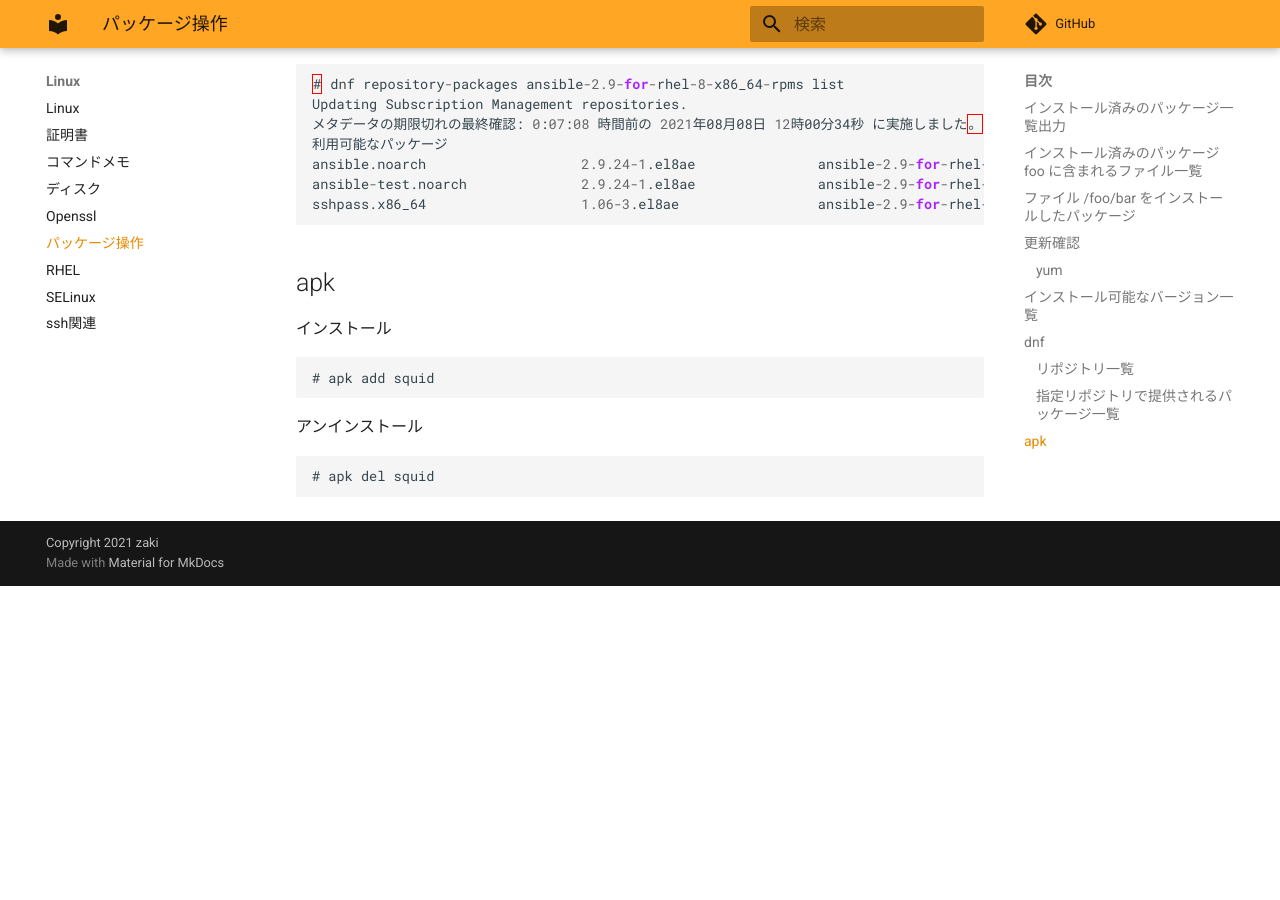
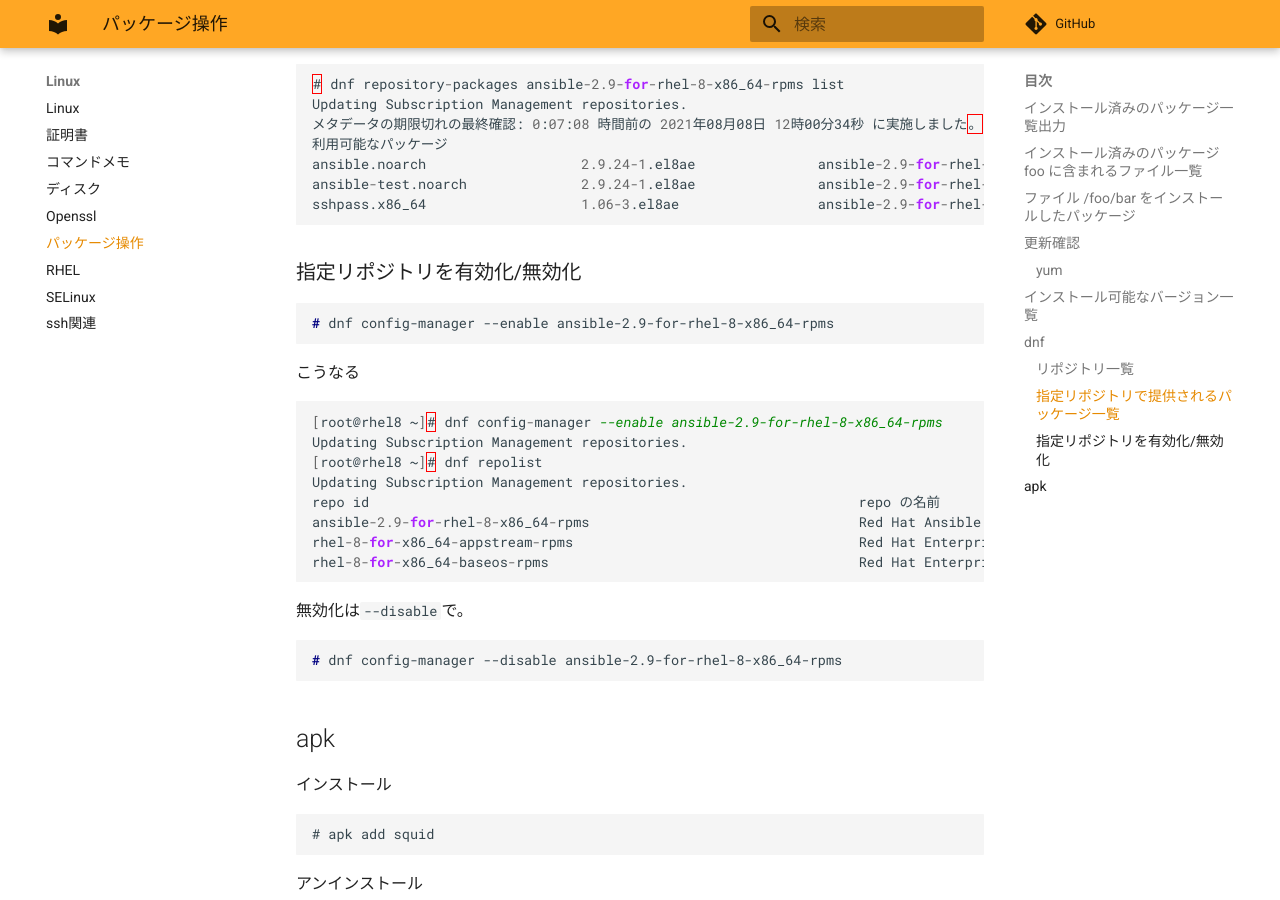
Before and after one commit to zaki-lknr/docs, an MkDocs documentation site: the page built from docs/Linux/package.md, in a window 1280 px wide and 900 px high, scrolled down 1794 px. Built offline with MkDocs 1.6.1 and Material for MkDocs 9.7.7, drawn with Linux system fonts in a browser that asks for light colours; comment, search, counter and statistics services are not loaded; before the commit the page ends 2380 px from its top, so only the background shows below that.

Commit message:
add: linux/package: dnfでリポジトリの有効化・無効化

````diff
--- a/docs/Linux/package.md
+++ b/docs/Linux/package.md
@@ -86,6 +86,31 @@ ansible-test.noarch              2.9.24-1.el8ae               ansible-2.9-for-rh
 sshpass.x86_64                   1.06-3.el8ae                 ansible-2.9-for-rhel-8-x86_64-rpms
 ```
 
+### 指定リポジトリを有効化/無効化
+
+```
+# dnf config-manager --enable ansible-2.9-for-rhel-8-x86_64-rpms
+```
+
+こうなる
+
+```
+[root@rhel8 ~]# dnf config-manager --enable ansible-2.9-for-rhel-8-x86_64-rpms
+Updating Subscription Management repositories.
+[root@rhel8 ~]# dnf repolist
+Updating Subscription Management repositories.
+repo id                                                            repo の名前
+ansible-2.9-for-rhel-8-x86_64-rpms                                 Red Hat Ansible Engine 2.9 for RHEL 8 x86_64 (RPMs)
+rhel-8-for-x86_64-appstream-rpms                                   Red Hat Enterprise Linux 8 for x86_64 - AppStream (RPMs)
+rhel-8-for-x86_64-baseos-rpms                                      Red Hat Enterprise Linux 8 for x86_64 - BaseOS (RPMs)
+```
+
+無効化は`--disable`で。
+
+```
+# dnf config-manager --disable ansible-2.9-for-rhel-8-x86_64-rpms
+```
+
 ## apk
 
 インストール
````
